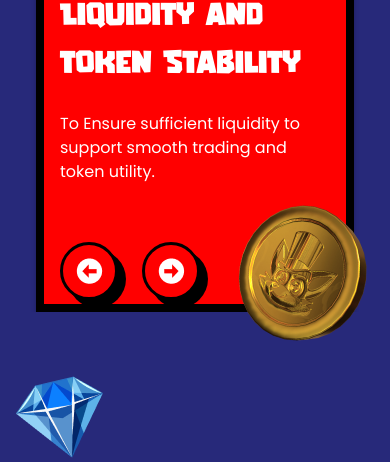
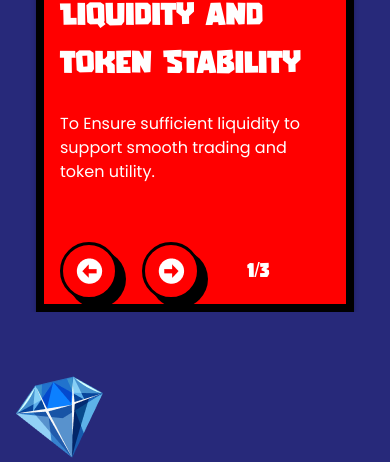
Before and after one commit to codiejay/memestateweb, a React (Vite) app: page / in a window 390 px wide. Shown: the part 2431-2893 px from the top of the page. Built offline with nearby package versions, Linux system fonts and the light colour scheme.

Commit message:
Update Modal View on Mobile Screen

```diff
--- a/src/App.jsx
+++ b/src/App.jsx
@@ -251,7 +251,7 @@
           </div>
         </div>
 
-        <div className=" absolute right-0  -bottom-12">
+        <div className=" absolute right-0  -bottom-12 lg:block hidden">
           <img src="/images/coin.png" alt="" />
         </div>
       </section>
--- a/src/component/IFrameModal/IFrameModal.jsx
+++ b/src/component/IFrameModal/IFrameModal.jsx
@@ -3,7 +3,7 @@
 const IFrameModal = () => {
   const { closeModal } = useIframeModal();
   return (
-    <div className="fixed  w-screen z-[9999999] justify-center flex  h-screen items-center  top-10 max-w-[1600px] mx-auto">
+    <div className="fixed  w-screen z-[9999999] justify-center flex  h-screen items-center  top-0 left-0 lg:max-w-[1600px] max-w-full mx-auto">
       <div className="border-[16px] border-[#000] h-[647px] max-w-[1102px] rounded-[32px] w-full bg-black">
         <div className="w-full border-[10px] border-white h-full  relative overflow-hidden ">
           <div className="absolute left-0">
```
